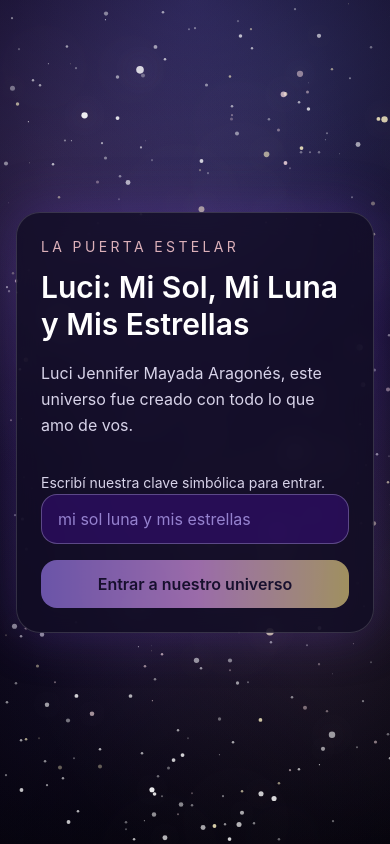
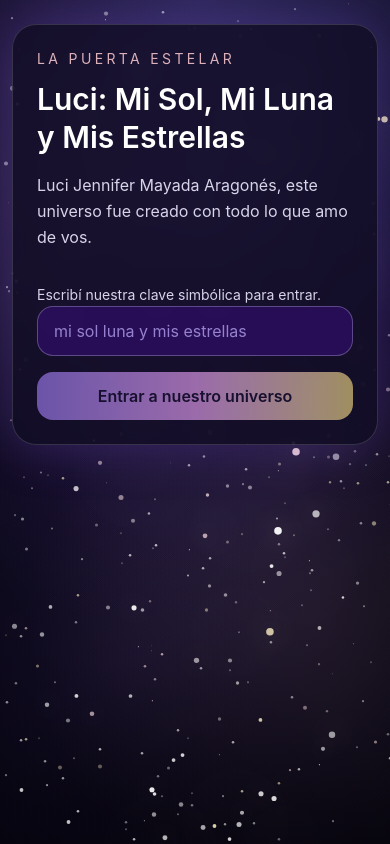
Before and after one commit to Daegon13/luci-universo, a Next.js app: page / in a window 390 px wide. Built offline with nearby package versions, Linux system fonts and the light colour scheme.

Commit message:
Fix mobile viewport layout so constellation content is visible

```diff
--- a/src/app/page.tsx
+++ b/src/app/page.tsx
@@ -35,9 +35,9 @@ export default function Home() {
   };
 
   return (
-    <main className="relative min-h-screen overflow-x-hidden px-4 py-8 sm:px-6">
+    <main className="relative min-h-[100dvh] overflow-x-hidden px-3 py-4 sm:px-6 sm:py-8">
       <Starfield />
-      <div className="relative z-10 flex min-h-[calc(100vh-4rem)] items-center justify-center">
+      <div className="relative z-10 flex min-h-[calc(100dvh-2rem)] items-start justify-center pt-2 sm:min-h-[calc(100vh-4rem)] sm:items-center sm:pt-0">
         {!hasEntered ? <EntryGate onEnter={handleEnter} /> : <GalaxyMap />}
       </div>
       {hasEntered ? <MusicPlayer hasUserInteracted={hasEntered} autoPlaySignal={autoPlaySignal} /> : null}
--- a/src/components/GalaxyMap.tsx
+++ b/src/components/GalaxyMap.tsx
@@ -47,7 +47,7 @@ export function GalaxyMap() {
   };
 
   return (
-    <section className="relative z-10 mx-auto w-full max-w-6xl overflow-hidden rounded-3xl border border-violet-100/20 bg-[#0f0b22]/36 p-5 pb-24 shadow-[0_0_45px_rgba(121,82,212,0.32)] backdrop-blur-md sm:p-8 sm:pb-24 lg:p-10">
+    <section className="relative z-10 mx-auto w-full max-w-6xl overflow-hidden rounded-3xl border border-violet-100/20 bg-[#0f0b22]/36 p-4 pb-24 shadow-[0_0_45px_rgba(121,82,212,0.32)] backdrop-blur-md sm:p-8 sm:pb-24 lg:p-10">
       <div className="pointer-events-none absolute inset-0 bg-[radial-gradient(circle_at_20%_15%,rgba(167,139,250,0.06),transparent_48%),radial-gradient(circle_at_80%_80%,rgba(251,191,180,0.05),transparent_54%)]" />
       <p className="relative text-xs uppercase tracking-[0.2em] text-violet-200/85">Nuestro universo</p>
       <h2 className="relative mt-2 text-2xl font-semibold text-white sm:text-3xl lg:text-4xl">Recorré la constelación del tiempo</h2>
```
